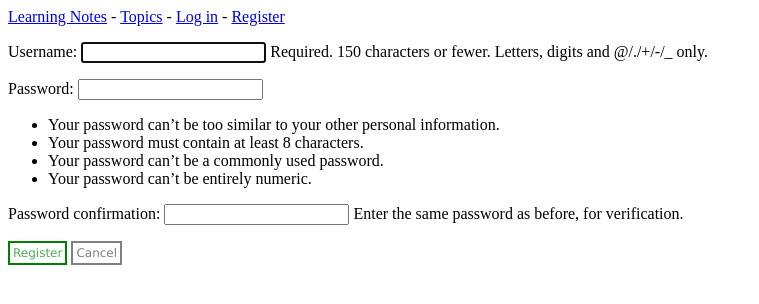
After one commit to FanchenBao/WEBAPP_LiftNCode, a Django app: page /users/register/ in a window 1280 px wide. The commit adds this page. Shown: the top 304 px of the page, without its empty margins (0-759 px from the left). Run offline with Django 3.2, Linux system fonts and the light colour scheme.

Commit message:
added logout and register functionality

```diff
--- a/learning_notes/templates/learning_notes/base.html
+++ b/learning_notes/templates/learning_notes/base.html
@@ -9,9 +9,9 @@ div { /*use div tag to control the width of text display and how to wrap text*/
     background-color: green;
     border: none;
     color: white;
-    padding: 5px 7px;
+    padding: 3px 3px;
     text-align: center;
-    font-size: 14px;
+    font-size: 12px;
     cursor: pointer;
     transition-duration: 0.4s;
     display: inline-block;
@@ -74,9 +74,11 @@ div { /*use div tag to control the width of text display and how to wrap text*/
     <a href = "{% url 'learning_notes:index' %}">Learning Notes</a> -
     <a href = "{% url 'learning_notes:topics' %}">Topics</a> -
     {% if user.is_authenticated %}
-        Hello, {{user.username}}
+        Hello, {{user.username}}.
+        <a href = "{% url 'users:logout' %}">Log out</a>
     {% else %}
-        <a href = "{% url 'users:login' %}">Log in</a>
+        <a href = "{% url 'users:login' %}">Log in</a> -
+        <a href = "{% url 'users:register' %}">Register</a>
     {% endif %}
 
 </p>
--- /dev/null
+++ b/users/templates/users/register.html
@@ -0,0 +1,11 @@
+{% extends "learning_notes/base.html" %}
+
+{% block content %}
+    <form action = "{% url 'users:register' %}" method = 'POST'>
+        {% csrf_token %}
+        {{ form.as_p }}
+        <input type = 'submit' class = 'button submit' value = 'Register'>
+
+        <a href = "{% url 'learning_notes:index' %}" class = "button cancel">Cancel</a> <!-- cancel button -->
+    </form>
+{% endblock content %}
--- a/users/urls.py
+++ b/users/urls.py
@@ -1,10 +1,12 @@
 ''' URL configuration for users app'''
 from django.urls import path
-from django.contrib.auth.views import LoginView
+from django.contrib.auth.views import LoginView, LogoutView
 from . import views
 
 app_name = 'users'
 
 urlpatterns = [
-    path('login/', LoginView.as_view(template_name='users/login.html'), name = 'login') # login page
+    path('login/', LoginView.as_view(template_name='users/login.html'), name = 'login'), # login page
+    path('logout/', LogoutView.as_view(next_page = 'learning_notes:index'), name = 'logout'), # logout page
+    path('register/', views.register, name = 'register'), # registering a new user
 ]
--- a/users/views.py
+++ b/users/views.py
@@ -1,3 +1,22 @@
 from django.shortcuts import render
+from django.http import HttpResponse, HttpResponseRedirect
+from django.urls import reverse
+from django.contrib.auth.forms import UserCreationForm
+from django.contrib.auth import authenticate, login
 
-# Create your views here.
+def register(request):
+    ''' register a new user'''
+    if request.method != 'POST': # user enter registration page for the first time
+        form = UserCreationForm()
+    else:
+        form = UserCreationForm(data = request.POST)
+        if form.is_valid():
+            form.save() # save new user
+            # log the new user in automatically
+            username = request.POST['username']
+            password = request.POST['password1']
+            authenticated_user = authenticate(username=username, password=password)
+            login(request, authenticated_user)
+            return HttpResponseRedirect(reverse('learning_notes:index'))
+    context = {'form':form}
+    return render(request, 'users/register.html', context)
```
Also changed, not shown: users/templates/users/logout.html (added, +7 -0 lines).
